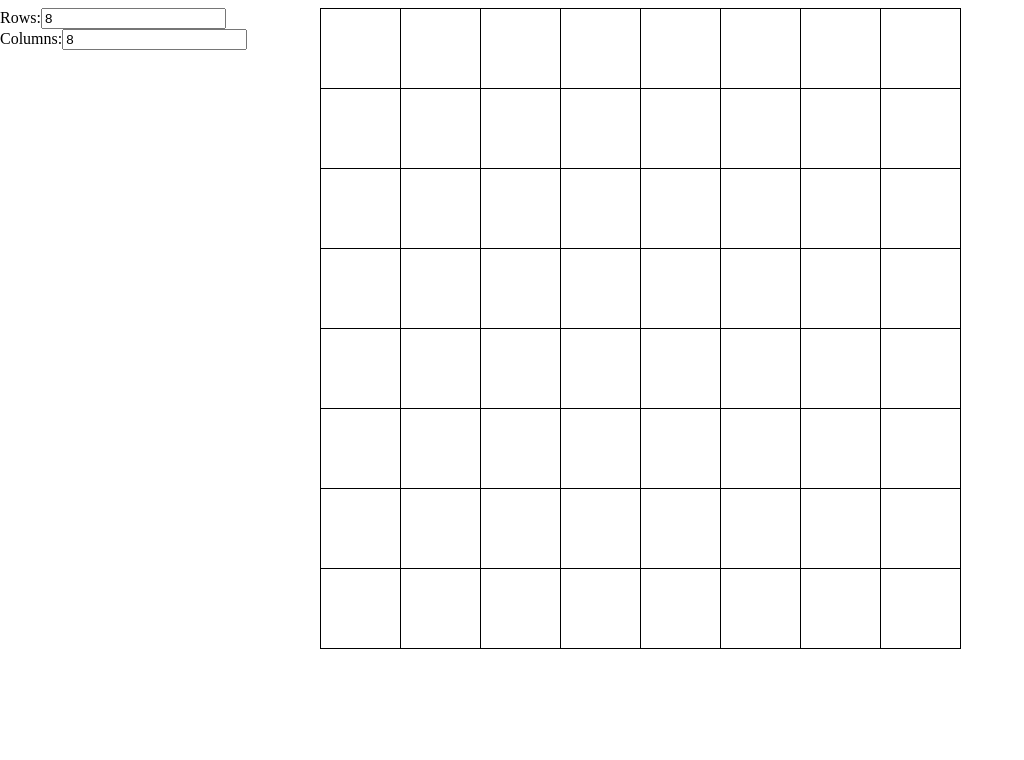
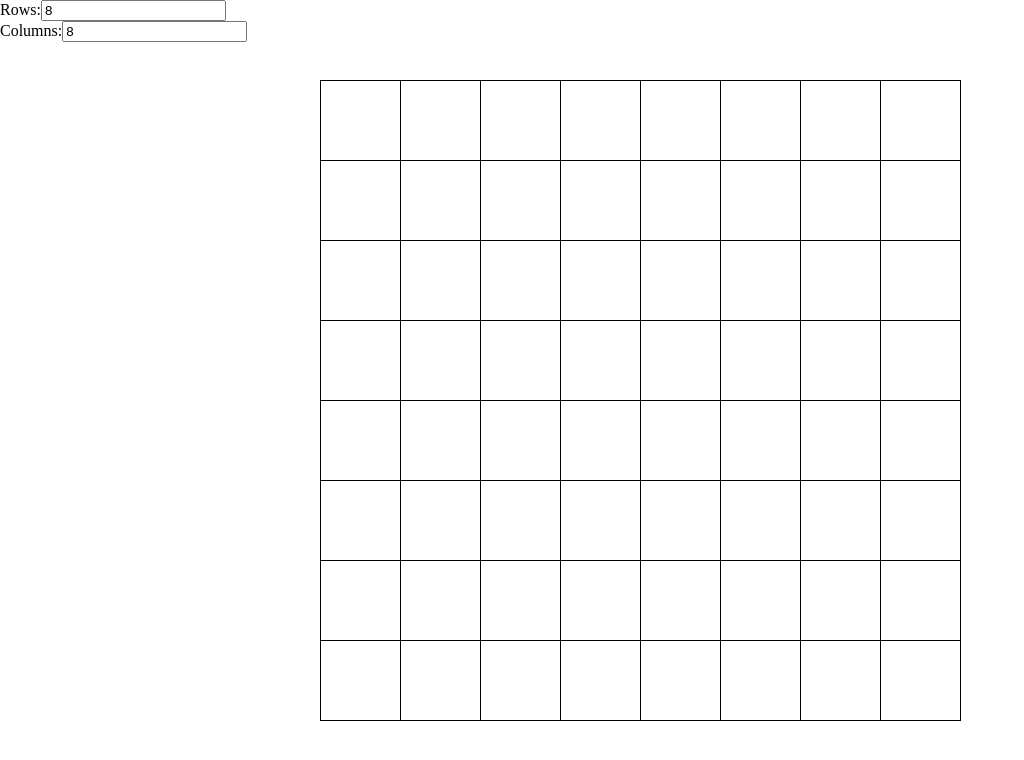
Before and after one commit to traian-s/train-game, a React app: page / in a window 1280 px wide. Shown: the top 760 px of the page, without its empty margins (0-1024 px from the left). Built offline with nearby package versions, Linux system fonts and the light colour scheme.

Commit message:
center board

```diff
--- a/src/styles/global.scss
+++ b/src/styles/global.scss
@@ -1,5 +1,11 @@
 #root {
   display: flex;
+  height: 100%;
+}
+
+html, body {
+  height: 100%;
+  margin: 0;
 }
 
 .controls {
@@ -10,8 +16,7 @@
 .App {
   display: flex;
   width: 100%;
-  max-width: 1024px;
-  margin: auto;
+  height: 100%;
 }
 
 .game-board {
```
